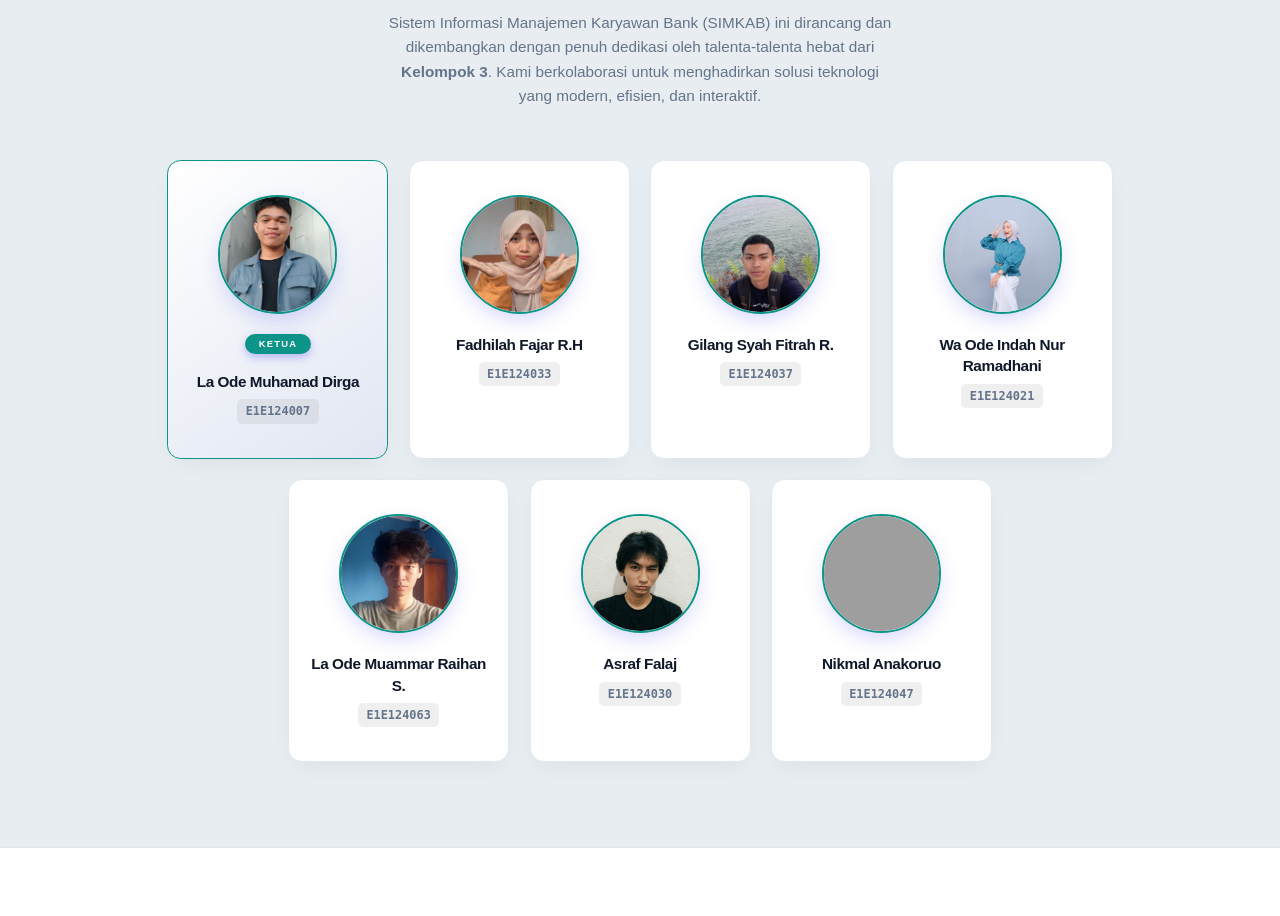
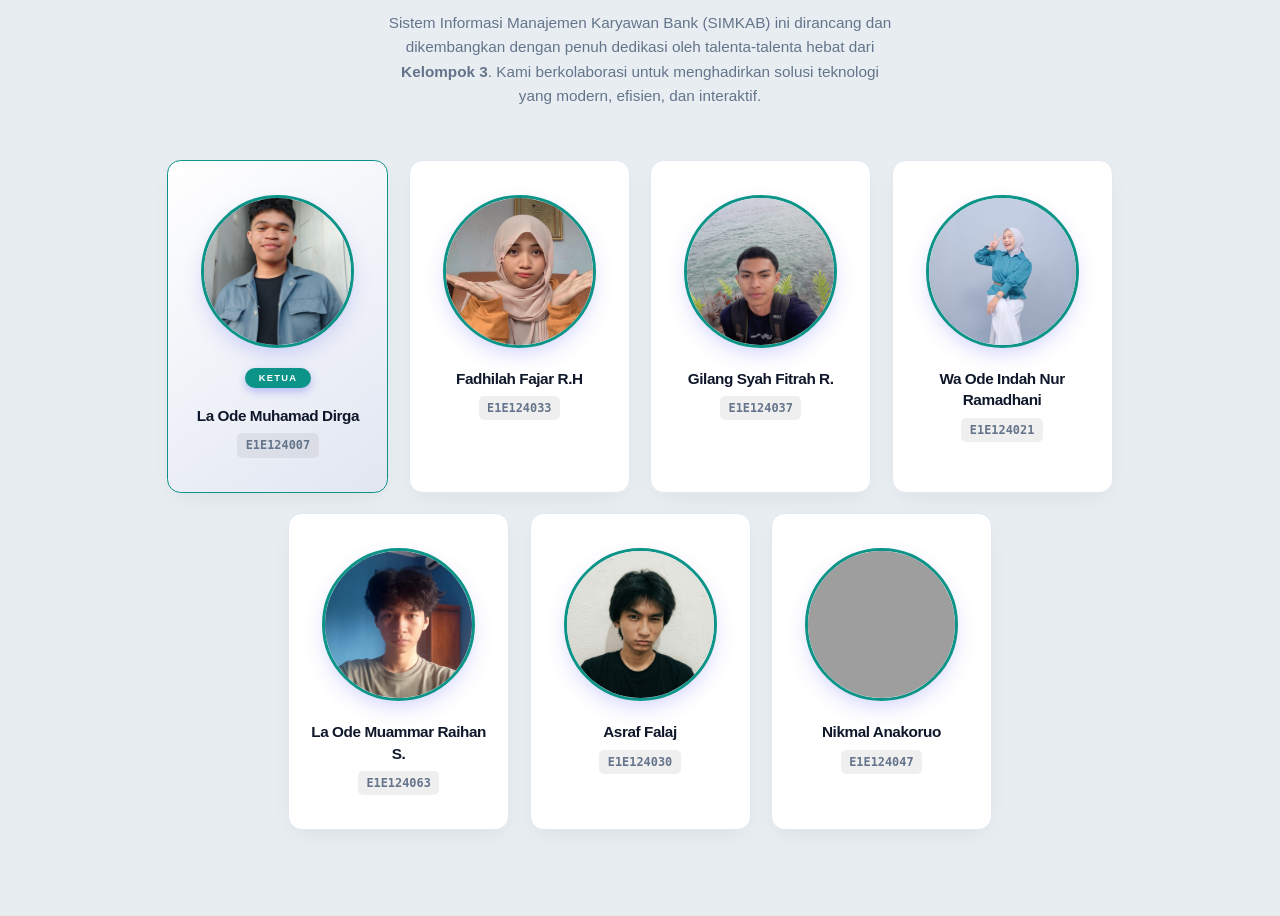
Before and after one commit to dirgad58-commits/SIMKAB_Kelompok_3_RPL-main, a PHP site: page /landing.php in a window 1280 px wide. Shown: the part 1930-2846 px from the top of the page. Run offline with PHP 8.4, Linux system fonts and the light colour scheme; data comes from the database, SQL or seed files in the repository; grey boxes are pictures that could not be loaded.

Commit message:
Increase avatar size to 180px

```diff
--- a/landing.php
+++ b/landing.php
@@ -170,7 +170,7 @@ try {
             box-shadow: 0 10px 30px -10px rgba(0,0,0,0.08); cursor: default;
         }
         .dev-card:hover { transform: translateY(-10px) scale(1.02); border-color: var(--primary); box-shadow: 0 20px 40px -10px rgba(99, 102, 241, 0.25); z-index: 10; }
-        .dev-avatar { width: 140px; height: 140px; border-radius: 50%; background: var(--primary-glow); color: var(--primary); display: flex; align-items: center; justify-content: center; font-size: 48px; margin: 0 auto 24px; font-weight: 800; border: 3px solid var(--primary); text-transform: uppercase; overflow: hidden; position: relative; box-shadow: 0 10px 25px -5px rgba(99, 102, 241, 0.3); transition: transform 0.4s; }
+        .dev-avatar { width: 180px; height: 180px; border-radius: 50%; background: var(--primary-glow); color: var(--primary); display: flex; align-items: center; justify-content: center; font-size: 56px; margin: 0 auto 24px; font-weight: 800; border: 4px solid var(--primary); text-transform: uppercase; overflow: hidden; position: relative; box-shadow: 0 10px 25px -5px rgba(99, 102, 241, 0.3); transition: transform 0.4s; }
         .dev-card:hover .dev-avatar { transform: scale(1.1) rotate(5deg); }
         .dev-avatar img { width: 100%; height: 100%; object-fit: cover; position: absolute; top: 0; left: 0; z-index: 2; transition: transform 0.4s; image-rendering: -webkit-optimize-contrast; image-rendering: high-quality; transform: translateZ(0); }
         .dev-card:hover .dev-avatar img { transform: scale(1.1); }
```
